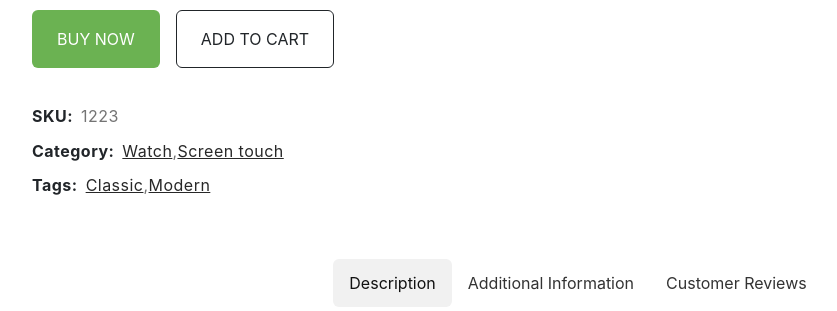
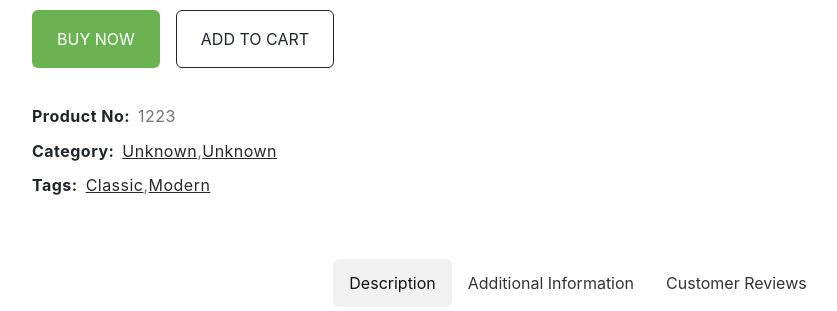
Before and after one commit to user-tushar/Zipnserve-django, a Django app: page /store/category/sample/sample/ in a window 1280 px wide. Shown: the part 1400-1711 px from the top of the page, without its empty margins (62-899 px from the left). Run offline with Django 5.2, Linux system fonts and the light colour scheme; tables that the repository leaves empty hold one stand-in row (values such as "Sample post"); grey boxes marked "Sample" are stand-in pictures.

Commit message:
Added README.MD file

```diff
--- a/store/Templates/single_product.html
+++ b/store/Templates/single_product.html
@@ -158,12 +158,12 @@
               </div>
               <div class="meta-product py-2">
                 <div class="meta-item d-flex align-items-baseline">
-                  <h6 class="item-title no-margin pe-2">SKU:</h6>
+                  <h6 class="item-title no-margin pe-2">Product No:</h6>
                   <span>1223</span>
                 </div>
                 <div class="meta-item d-flex align-items-baseline">
                   <h6 class="item-title no-margin pe-2">Category:</h6>
-                  <a href="#">Watch</a>, <a href="#"> Screen touch</a>
+                  <a href="#">Unknown</a>, <a href="#"> Unknown</a>
                 </div>
                 <div class="meta-item d-flex align-items-baseline">
                   <h6 class="item-title no-margin pe-2">Tags:</h6>
```
Also changed, not shown: README.MD (added).
